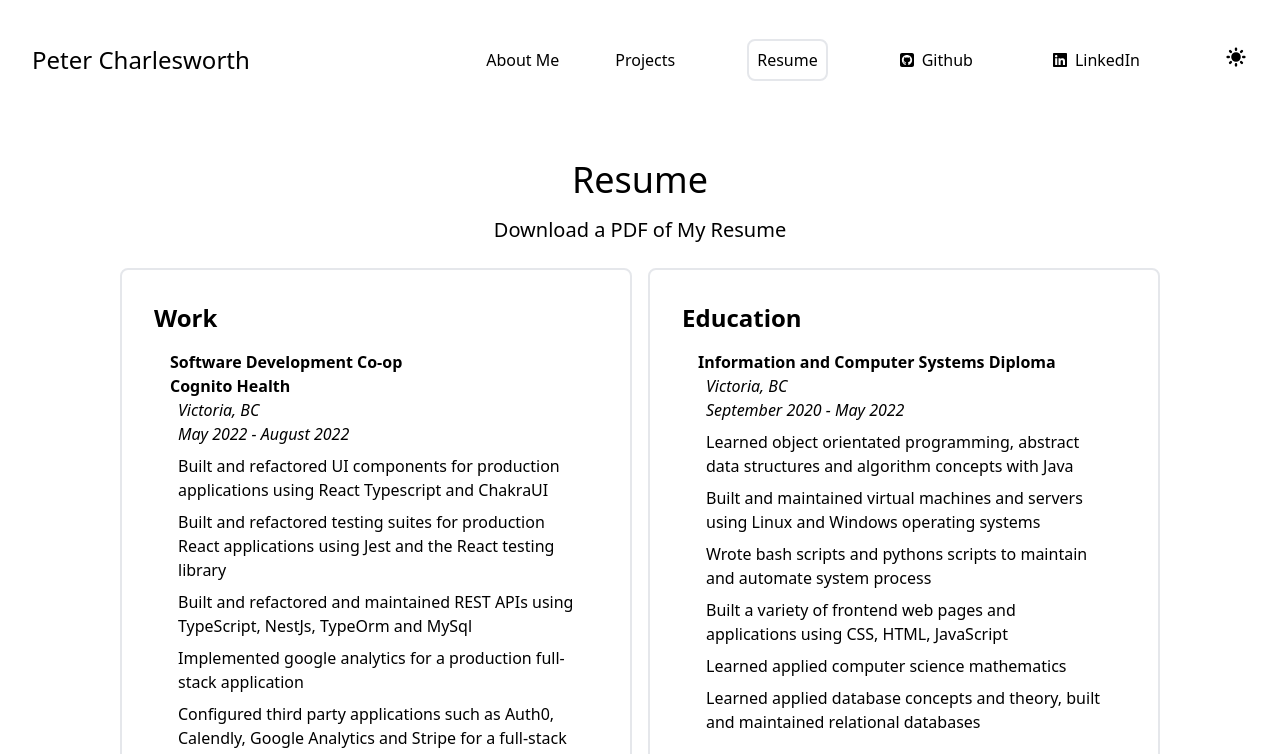
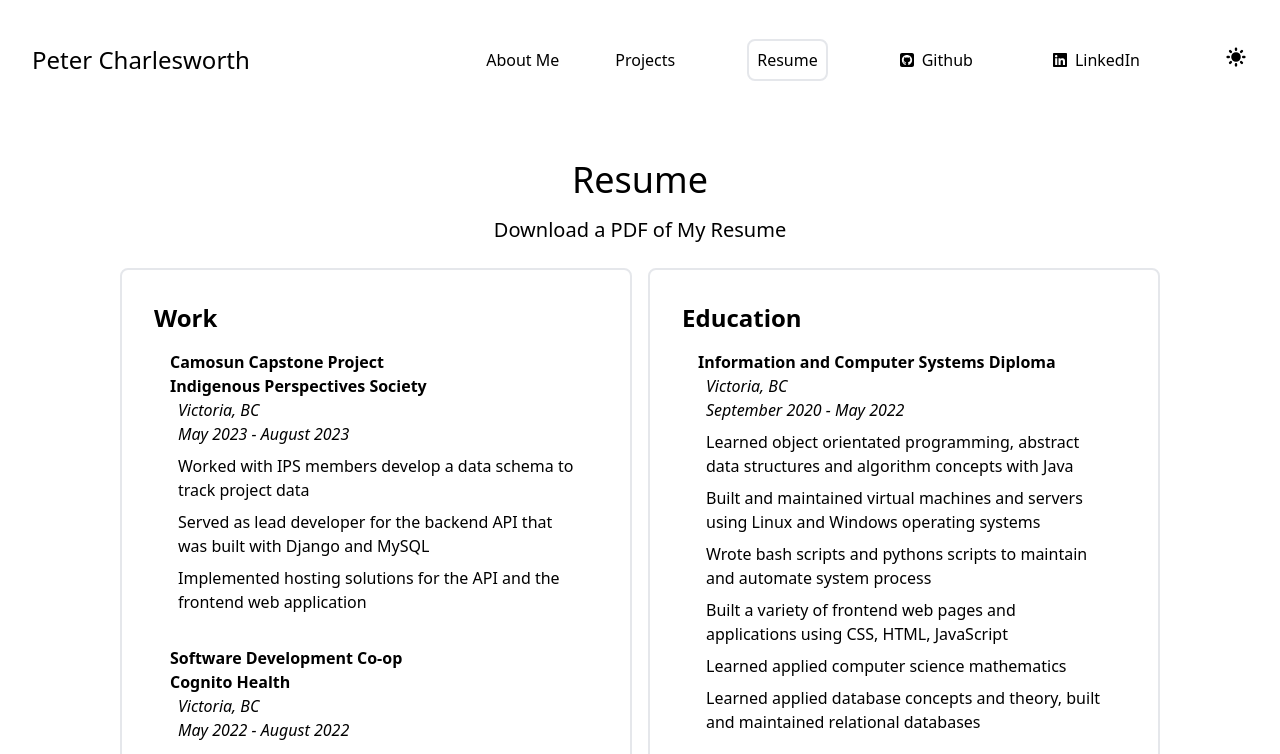
Before and after one commit to ElMarchk0/nuxtResume, a Nuxt app: page /resume in a window 1280 px wide. Shown: the top 754 px of the page. Built offline with nearby package versions, Linux system fonts and the light colour scheme.

Commit message:
update resume

```diff
--- a/pages/resume.vue
+++ b/pages/resume.vue
@@ -31,6 +31,17 @@ export default {
     return {
       history: {
         workHistory: [
+          {
+            title: "Camosun Capstone Project",
+            company: "Indigenous Perspectives Society",
+            location: "Victoria, BC",
+            date: "May 2023 - August 2023",
+            description: [
+              "Worked with IPS members develop a data schema to track project data",
+              "Served as lead developer for the backend API that was built with Django and MySQL",
+              "Implemented hosting solutions for the API and the frontend web application",
+            ],
+          },
           {
             title: "Software Development Co-op",
             company: "Cognito Health",
```
